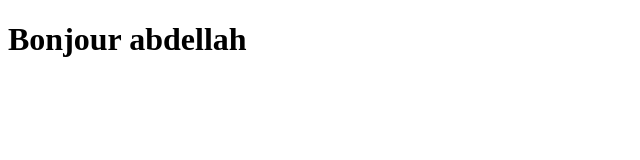
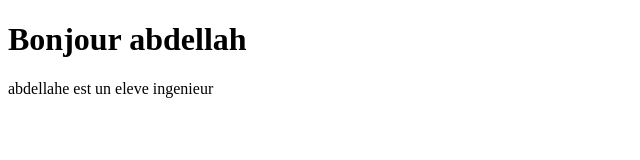
Before and after one commit to OUBADDOU-ABDELLAH/GestionNotes, a plain HTML site: page index.html in a window 1280 px wide. Shown: the whole page, without its empty margins (0-640 px from the left). Drawn offline with Linux system fonts and the light colour scheme.

Commit message:
ajouter une description

```diff
--- a/index.html
+++ b/index.html
@@ -8,5 +8,6 @@
 </head>
 <body>
     <h1>Bonjour abdellah</h1>
+    <p>abdellahe est un eleve ingenieur </p>
 </body>
 </html>
```
